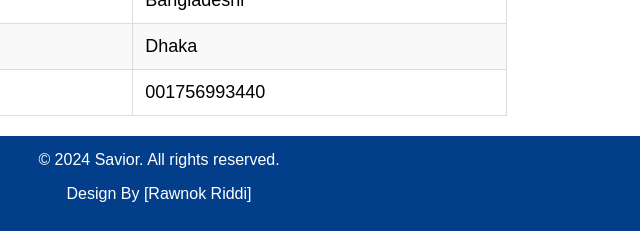
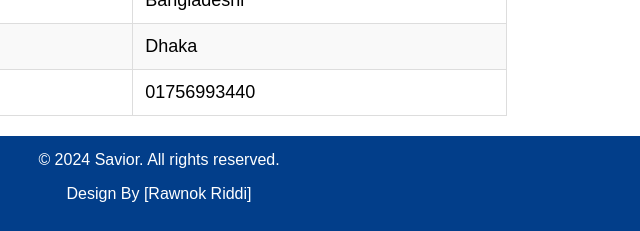
Before and after one commit to DirectioNSajib/Blood-Management-System, a plain HTML site: page profile.html in a window 1280 px wide. Shown: the part 829-1060 px from the top of the page, 491-1131 px from the left. Drawn offline with Linux system fonts and the light colour scheme.

Commit message:
Number Correction

```diff
--- a/profile.html
+++ b/profile.html
@@ -179,7 +179,7 @@
             </tr>
             <tr>
                 <td>Phone Number</td>
-                <td>001756993440</td>
+                <td>01756993440</td>
             </tr>
         </table>
     </div>
```
